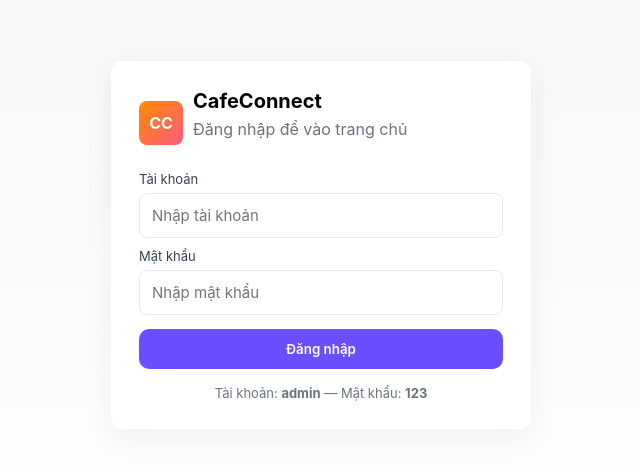
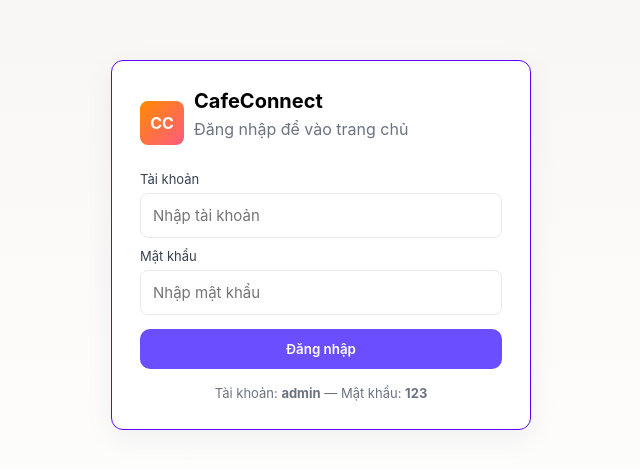
Before and after one commit to 24e1010012-hub/bai-tap-web-vuong, a plain HTML site: page index.html in a window 1280 px wide. Shown: the part 155-624 px from the top of the page, without its empty margins (319-959 px from the left). Drawn offline with Linux system fonts and the light colour scheme.

Commit message:
Update index.html

```diff
--- a/index.html
+++ b/index.html
@@ -7,7 +7,7 @@
 :root{--bg:#f7f5f2;--card:#ffffff;--accent:#6b4eff;--muted:#6b7280}
 *{box-sizing:border-box;font-family:Inter,ui-sans-serif,system-ui,Segoe UI,Roboto,"Helvetica Neue",Arial}
 body{margin:0;min-height:100vh;background:linear-gradient(180deg,#f7f5f2 0%,#fff 100%);display:flex;align-items:center;justify-content:center;padding:24px}
-.card{width:100%;max-width:420px;background:var(--card);border-radius:12px;box-shadow:0 8px 30px rgba(34,41,47,0.06);padding:28px}
+.card{width:100%;max-width:420px;background:var(--card);border-radius:12px;box-shadow:0 8px 30px rgba(34,41,47,0.06);padding:28px;border: 1px solid rgba(96,1,255);}
 h1{margin:0 0 6px;font-size:20px}
 p.lead{margin:0 0 18px;color:var(--muted)}
 label{display:block;font-size:13px;margin:10px 0 6px;color:#374151}
```
